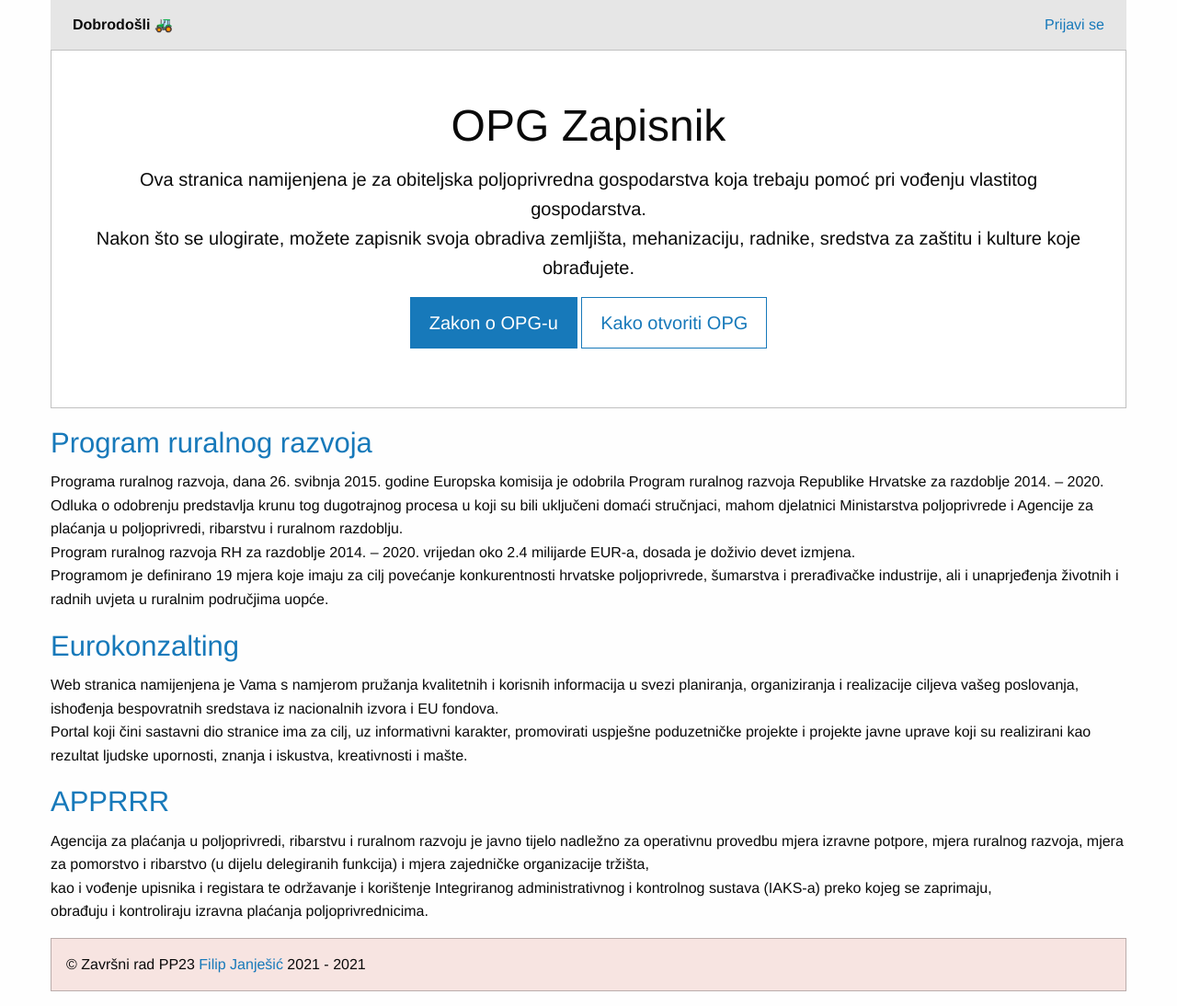
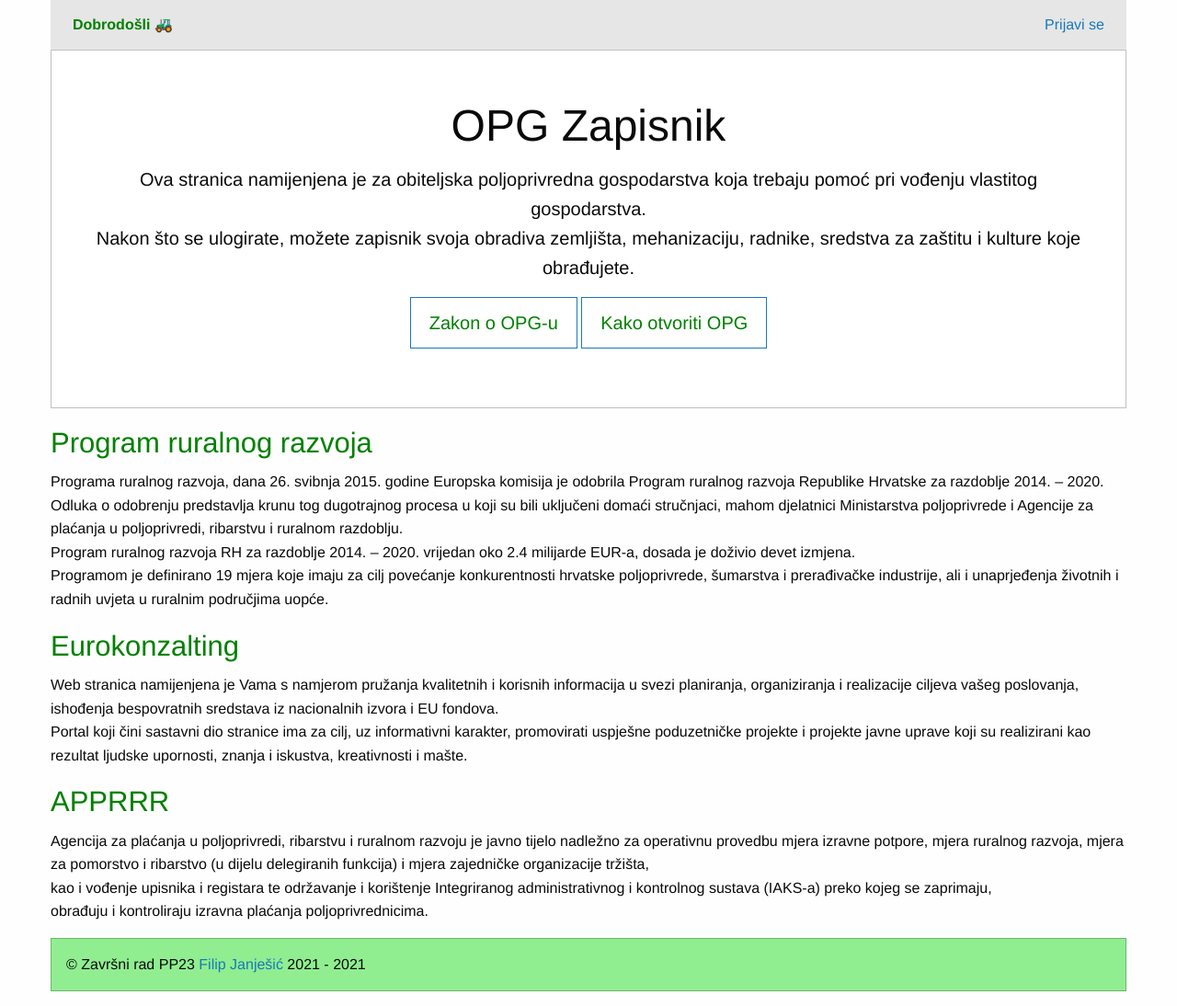
Before and after one commit to Filip-Janjesic/Pig_management, a PHP site: page / in a window 1280 px wide. Shown: the whole page at 92% size. Run offline with PHP 8.4, Linux system fonts and the light colour scheme; some libraries are stand-ins or nearby versions.

Commit message:
ispravci po naputcima profesora

```diff
--- a/app/view/predlosci/agency.phtml
+++ b/app/view/predlosci/agency.phtml
@@ -12,7 +12,7 @@
     <div class="top-bar">
       <div class="top-bar-left">
         <ul class="menu">
-          <li class="menu-text"> Dobrodošli 🚜 </li>
+          <li class="menu-text" style="color:green"> Dobrodošli 🚜 </li>
         </ul>
       </div>
       <div class="top-bar-right">
@@ -28,14 +28,14 @@
         <h1>OPG Zapisnik</h1>
         <p class="lead"> Ova stranica namijenjena je za obiteljska poljoprivredna gospodarstva koja trebaju pomoć pri vođenju vlastitog gospodarstva. </br>
                          Nakon što se ulogirate, možete zapisnik svoja obradiva zemljišta, mehanizaciju, radnike, sredstva za zaštitu i kulture koje obrađujete.   </p>
-        <a href="https://www.zakon.hr/z/1015/Zakon-o-obiteljskom-poljoprivrednom-gospodarstvu" class="button large" target="_blank">Zakon o OPG-u</a>
-        <a href="https://ips-konzalting.hr/blog/ips-novosti-8/post/koraci-i-dokumentacija-za-otvaranje-opg-a-382" class="button large hollow" target="_blank">Kako otvoriti OPG</a>
+        <a href="https://www.zakon.hr/z/1015/Zakon-o-obiteljskom-poljoprivrednom-gospodarstvu" class="button large hollow" target="_blank" style="color:green">Zakon o OPG-u</a>
+        <a href="https://ips-konzalting.hr/blog/ips-novosti-8/post/koraci-i-dokumentacija-za-otvaranje-opg-a-382" class="button large hollow" target="_blank" style="color:green">Kako otvoriti OPG</a>
       </div>
     </div>
 
     <div class="row">
       <div class="medium-4 columns">
-        <h3><a href="https://ruralnirazvoj.hr/" target="_blank"> Program ruralnog razvoja </a></h3>
+        <h3><a href="https://ruralnirazvoj.hr/" target="_blank" style="color:green"> Program ruralnog razvoja </a></h3>
         <p class="with-eight">
           Programa ruralnog razvoja, dana 26. svibnja 2015. godine Europska komisija je odobrila Program ruralnog razvoja Republike Hrvatske za razdoblje 2014. – 2020. Odluka o odobrenju predstavlja krunu tog dugotrajnog procesa u koji su bili uključeni domaći stručnjaci, mahom djelatnici Ministarstva poljoprivrede i Agencije za plaćanja u poljoprivredi, ribarstvu i ruralnom razdoblju. </br>
           Program ruralnog razvoja RH za razdoblje 2014. – 2020. vrijedan oko 2.4 milijarde EUR-a, dosada je doživio devet izmjena. </br>
@@ -44,14 +44,14 @@
       </div>
 
       <div class="medium-4 columns">
-        <h3><a href="https://eurokonzalting.com/" target="_blank"> Eurokonzalting </a></h3>
+        <h3><a href="https://eurokonzalting.com/" target="_blank" style="color:green"> Eurokonzalting </a></h3>
         <p>
           Web stranica namijenjena je Vama s namjerom pružanja kvalitetnih i korisnih informacija u svezi planiranja, organiziranja i realizacije ciljeva vašeg poslovanja, ishođenja bespovratnih sredstava iz nacionalnih izvora i EU fondova. </br>
           Portal koji čini sastavni dio stranice ima za cilj, uz informativni karakter, promovirati uspješne poduzetničke projekte i projekte javne uprave koji su realizirani kao rezultat ljudske upornosti, znanja i iskustva, kreativnosti i mašte. </br>
         </p>
       </div>
       <div class="medium-4 columns">
-        <h3><a href="https://www.apprrr.hr/" target="_blank"> APPRRR </a></h3>
+        <h3><a href="https://www.apprrr.hr/" target="_blank" style="color:green"> APPRRR </a></h3>
         <p class="with-eight">
 
           Agencija za plaćanja u poljoprivredi, ribarstvu i ruralnom razvoju je javno tijelo nadležno za operativnu provedbu mjera izravne potpore, mjera ruralnog razvoja, mjera za pomorstvo i ribarstvo (u dijelu delegiranih funkcija) i mjera zajedničke organizacije tržišta, </br> kao i vođenje upisnika i registara te održavanje i korištenje Integriranog administrativnog i kontrolnog sustava (IAKS-a) preko kojeg se zaprimaju,
--- a/app/view/predlosci/podnozje.phtml
+++ b/app/view/predlosci/podnozje.phtml
@@ -1,3 +1,3 @@
-<div class="<?php echo App::config('dev') ? 'alert ' : ''; ?>callout">
-&copy; Završni rad PP23 <a href="https://github.com/Filip-Janjesic"> Filip Janješić </a> 2021 - <?php echo date('Y'); ?> </br>
+<div class="callout" style="background-color:lightgreen">
+&copy; Završni rad PP23 <a href="https://github.com/Filip-Janjesic" target="_blank"> Filip Janješić </a> 2021 - <?php echo date('Y'); ?> </br>
 </div>
```
Also changed, not shown: Završni_rad_PP23.sql (+10 -16 lines), Završni rad.PNG.
